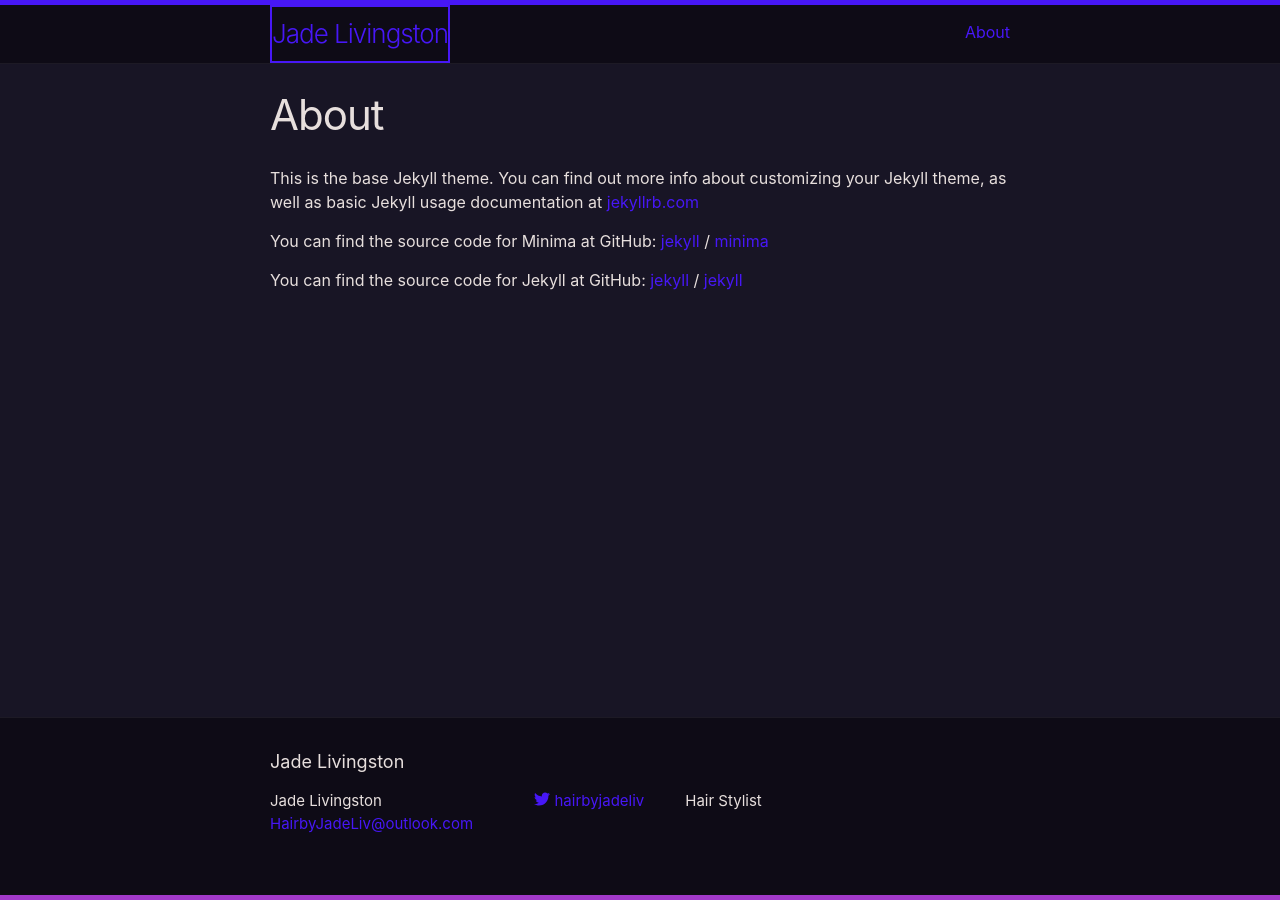
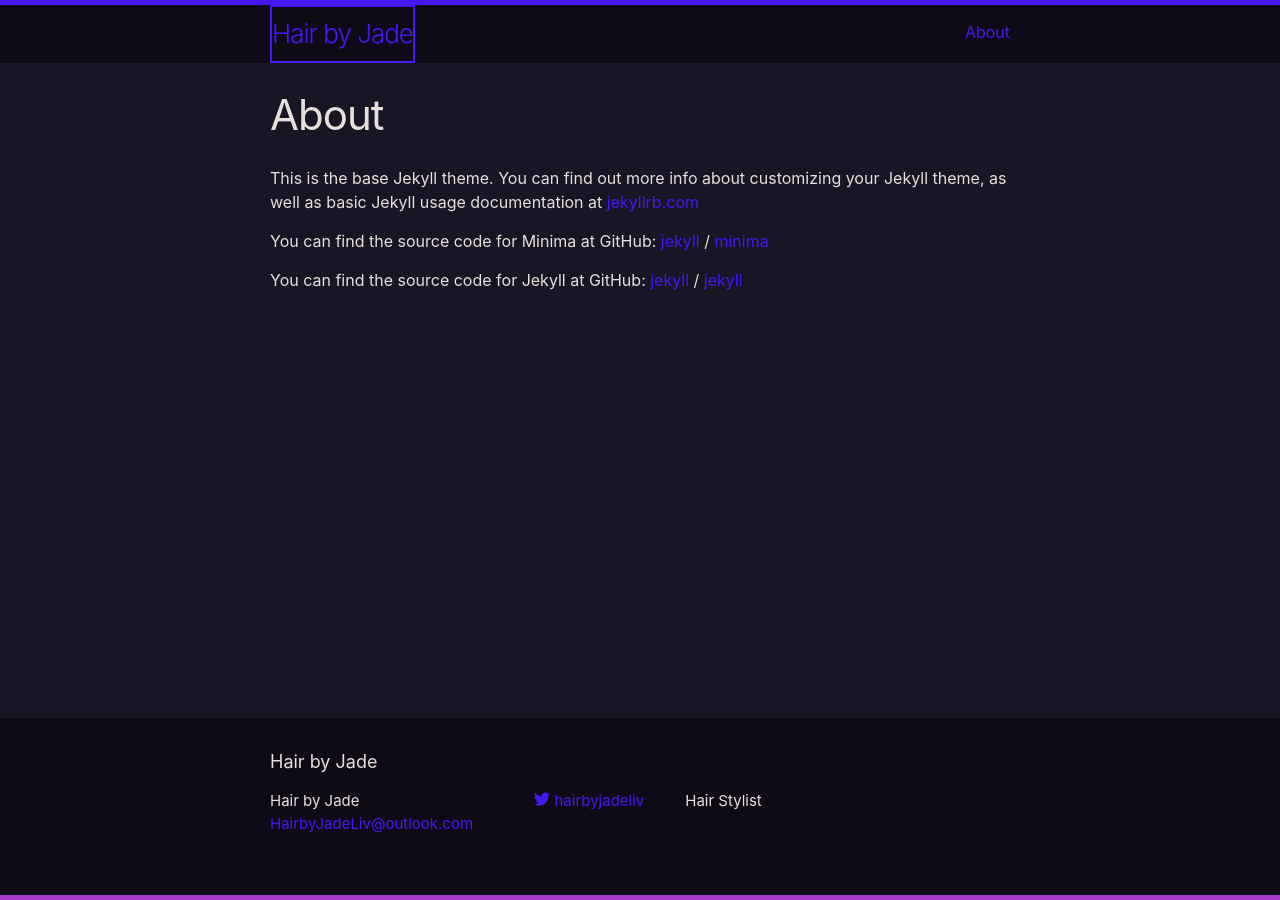
Before and after one commit to jadelivingston/jadelivingston.github.io, a Jekyll site: the page built from about.md, in a window 1280 px wide. Built offline with Jekyll 4.4.1, drawn with Linux system fonts in a browser that asks for light colours.

Commit message:
Update _config.yml

```diff
--- a/_config.yml
+++ b/_config.yml
@@ -13,7 +13,7 @@
 # you will see them accessed via {{ site.title }}, {{ site.email }}, and so on.
 # You can create any custom variable you would like, and they will be accessible
 # in the templates via {{ site.myvariable }}.
-title: Jade Livingston
+title:  Hair by Jade
 email: HairbyJadeLiv@outlook.com
 description: >- # this means to ignore newlines until "baseurl:"
   Hair Stylist
```
